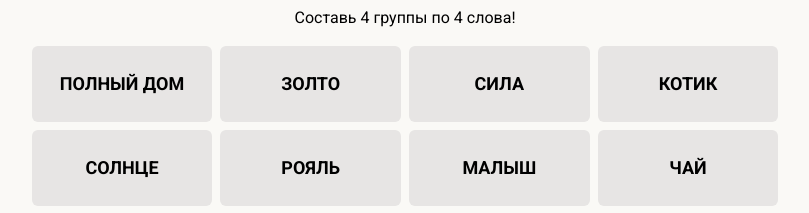
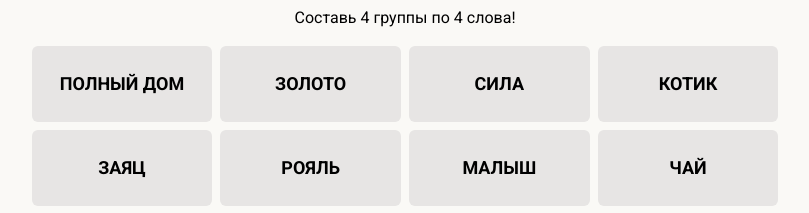
Before and after one commit to danuhaha/CategoriesRussian, a Next.js app: page / in a window 1280 px wide. Shown: the part 139-352 px from the top of the page, without its empty margins (235-1044 px from the left). Built offline with nearby package versions, Linux system fonts and the light colour scheme.

Commit message:
examples 16.02.2025

```diff
--- a/app/_examples.ts
+++ b/app/_examples.ts
@@ -3,7 +3,7 @@ import { Category } from "./_types";
 export const categories: Category[] = [
   {
     category: 'ЛАСКОВЫЕ КЛИЧКИ',
-    items: ["ЗОЛТО", "КОТИК", "МАЛЫШ", "СОЛНЦЕ"],
+    items: ["ЗОЛОТО", "КОТИК", "МАЛЫШ", "ЗАЯЦ"],
     level: 1,
   },
   {
```
